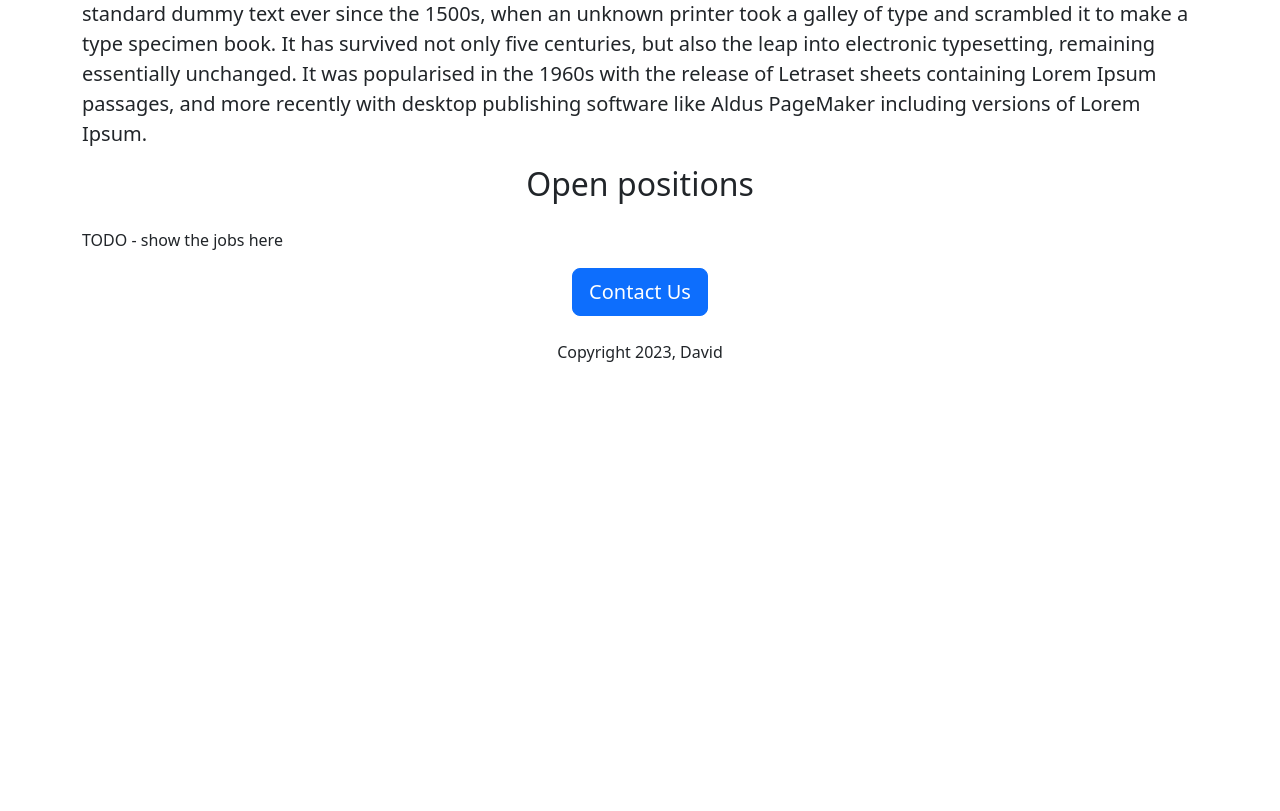
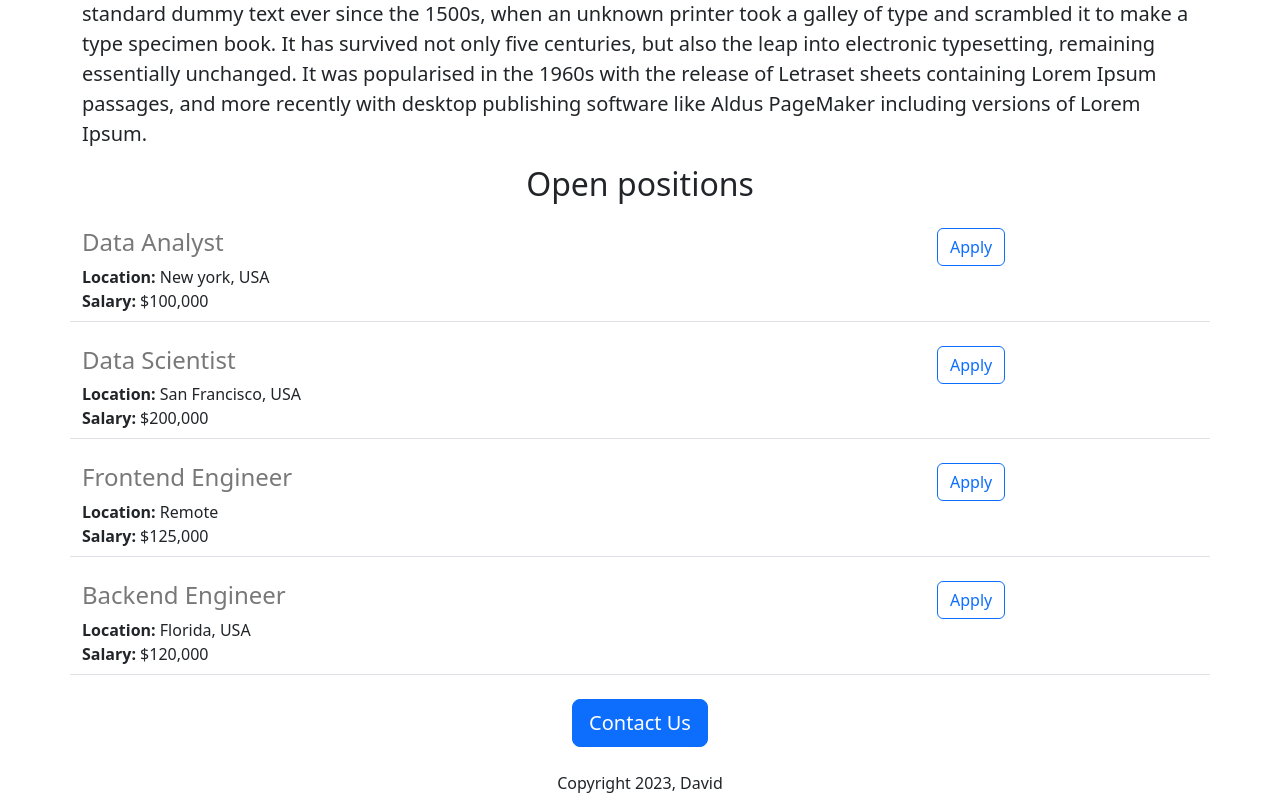
Before and after one commit to davidlifu/first-web-app, a Flask app: page / in a window 1280 px wide. Shown: the part 517-1328 px from the top of the page. Before the commit the page ends 879 px from the top, so only its background shows below. Run offline with Flask 3, Linux system fonts and the light colour scheme.

Commit message:
upgraded

```diff
--- a/app.py
+++ b/app.py
@@ -2,9 +2,37 @@ from flask import Flask, render_template
 
 app = Flask(__name__)
 
+JOBS = [
+    {
+        'id': 1,
+        'title': 'Data Analyst',
+        'location': 'New york, USA',
+        'salary': '$100,000'
+    },
+    {
+        'id': 2,
+        'title': 'Data Scientist',
+        'location': 'San Francisco, USA',
+        'salary': '$200,000'
+    },
+    {
+        'id': 3,
+        'title': 'Frontend Engineer',
+        'location': 'Remote',
+        'salary': '$125,000'
+    },
+    {
+        'id': 4,
+        'title': 'Backend Engineer',
+        'location': 'Florida, USA',
+        'salary': '$120,000'
+    }
+]
+
 @app.route("/")
 def hello_world():
-    return render_template('index.html')
+    return render_template('index.html',
+                           jobs=JOBS)
 
 
 if __name__ == "__main__":
--- a/templates/index.html
+++ b/templates/index.html
@@ -25,7 +25,11 @@ Lorem Ipsum is simply dummy text of the printing and typesetting industry. Lorem
     passages, and more recently with desktop publishing software like Aldus PageMaker including versions of Lorem Ipsum.
 </p>
 <h2 class="text-center mt-2 mb-4">Open positions</h2>
-<p>TODO - show the jobs here</p>
+<div>
+    {% for job in jobs %}
+      {% include 'jobitem.html' %}
+    {% endfor %}
+</div>
     <div class="text-center">
 <button class="btn btn-primary btn-lg">Contact Us</button>
         <p class="mt-4">Copyright 2023, David</p>
--- /dev/null
+++ b/templates/jobitem.html
@@ -0,0 +1,18 @@
+
+ <div class="border-bottom mb-4 pb-2 row">
+     <div class="col-9">
+          <h4 style="color:rgb(120,120,120)" class="mb-2">
+              {{job['title']}}</h4>
+          <div>
+              <b>Location:</b> {{job['location']}}
+          </div>
+          {% if 'salary' in job %}
+          <div>
+              <b>Salary:</b> {{job['salary']}}
+          </div>
+          {% endif %}
+         </div>
+     <div class="col-3">
+         <button type="button" class="btn btn-outline-primary">Apply</button>
+     </div>
+      </div>
```
